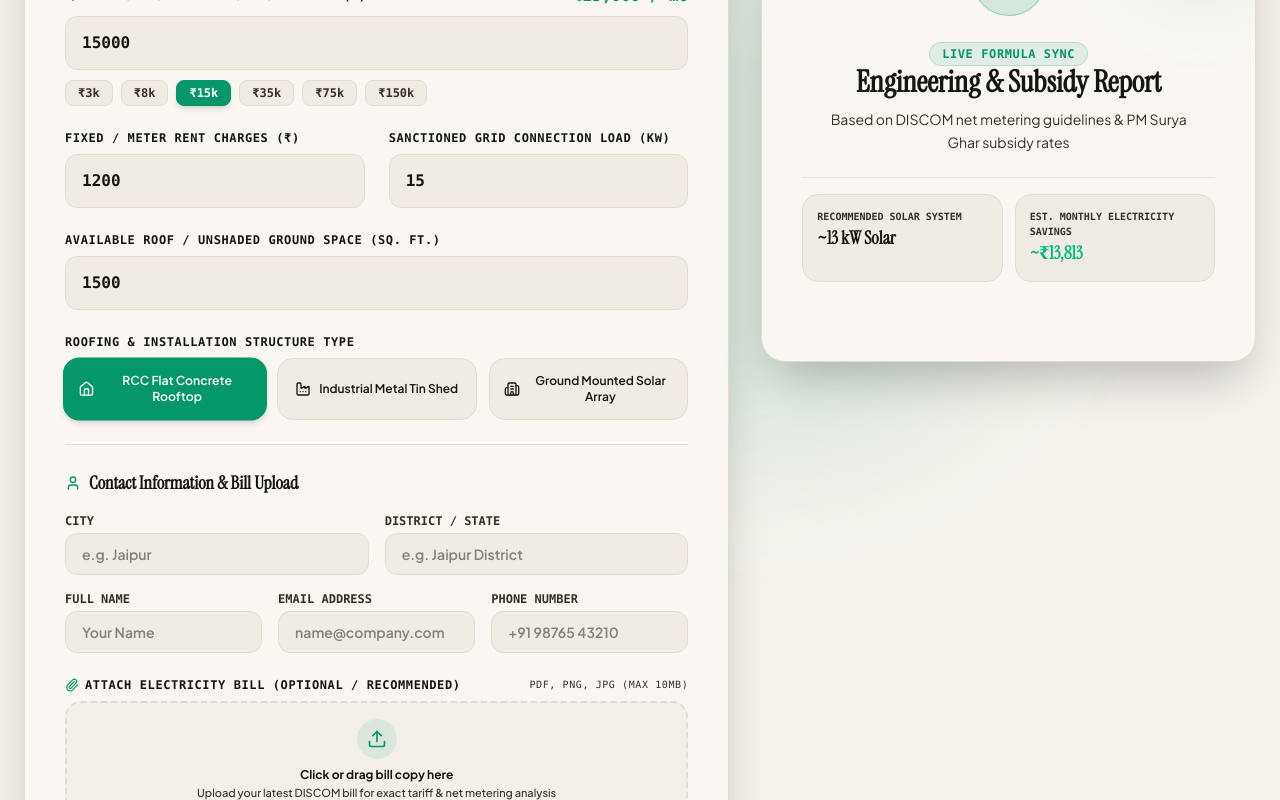
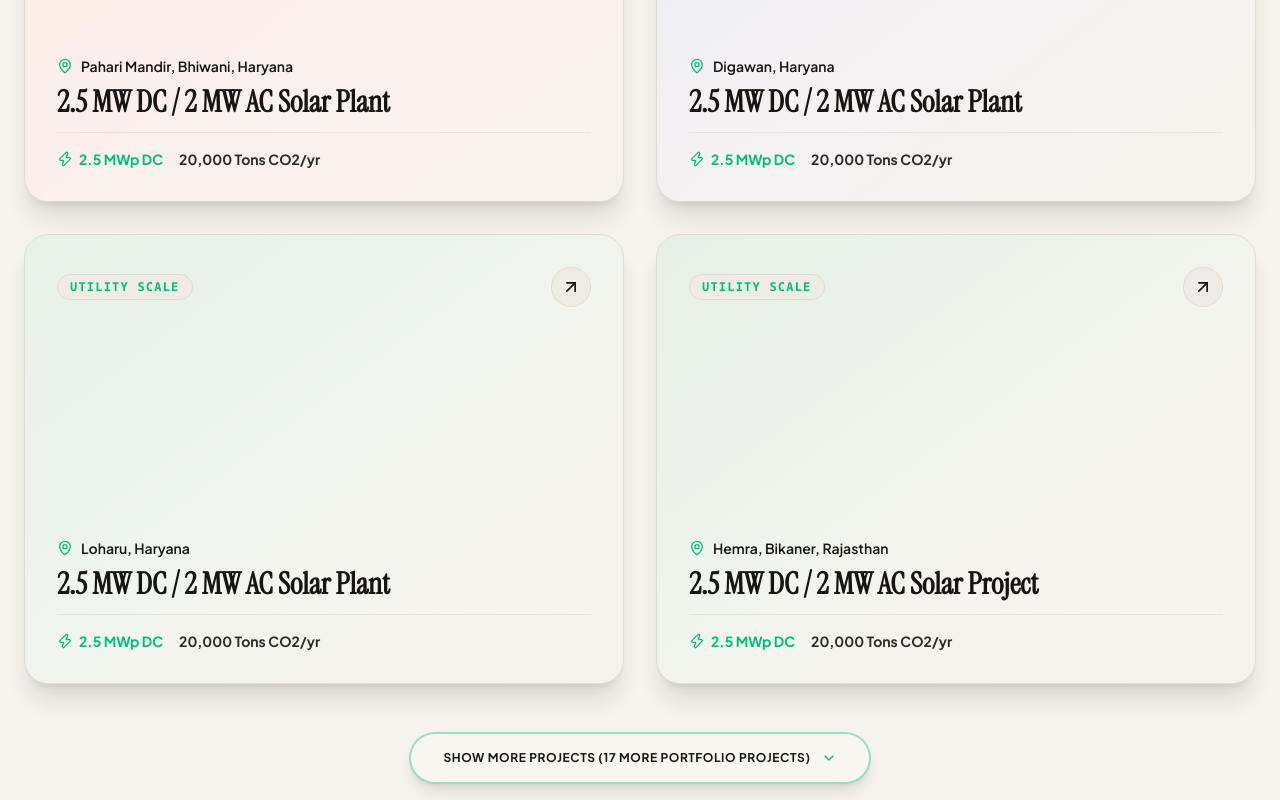
Before and after one commit to anshulbhrdwaj/PaaSolar, a Next.js app: page /en/projects/pm-kusum in a window 1280 px wide. Shown: the part 1580-2380 px from the top of the page. Built offline with nearby package versions, Linux system fonts and the light colour scheme.

Commit message:
feat: integrate dynamic project data and case study sections into project pages

```diff
--- a/src/app/[locale]/projects/ci/page.tsx
+++ b/src/app/[locale]/projects/ci/page.tsx
@@ -3,6 +3,7 @@
 import React from 'react';
 import { useTranslations } from 'next-intl';
 import { Navbar } from '@/components/ui/Navbar';
+import { CaseStudies } from '@/components/sections/CaseStudies';
 import { SolarCalculator } from '@/components/sections/SolarCalculator';
 import { Footer } from '@/components/sections/Footer';
 import { Building2, CheckCircle2 } from 'lucide-react';
@@ -86,6 +87,7 @@ export default function CIPage() {
         </div>
       </section>
 
+      <CaseStudies />
       <SolarCalculator />
       <Footer />
     </main>
--- a/src/app/[locale]/projects/ipp/page.tsx
+++ b/src/app/[locale]/projects/ipp/page.tsx
@@ -3,6 +3,7 @@
 import React from 'react';
 import { useTranslations } from 'next-intl';
 import { Navbar } from '@/components/ui/Navbar';
+import { CaseStudies } from '@/components/sections/CaseStudies';
 import { SolarCalculator } from '@/components/sections/SolarCalculator';
 import { Footer } from '@/components/sections/Footer';
 import { Factory, CheckCircle2 } from 'lucide-react';
@@ -86,6 +87,7 @@ export default function IPPPage() {
         </div>
       </section>
 
+      <CaseStudies />
       <SolarCalculator />
       <Footer />
     </main>
--- a/src/app/[locale]/projects/pm-kusum/page.tsx
+++ b/src/app/[locale]/projects/pm-kusum/page.tsx
@@ -3,6 +3,7 @@
 import React from 'react';
 import { useTranslations } from 'next-intl';
 import { Navbar } from '@/components/ui/Navbar';
+import { CaseStudies } from '@/components/sections/CaseStudies';
 import { SolarCalculator } from '@/components/sections/SolarCalculator';
 import { Footer } from '@/components/sections/Footer';
 import { Sprout, CheckCircle2 } from 'lucide-react';
@@ -86,6 +87,7 @@ export default function PMKusumPage() {
         </div>
       </section>
 
+      <CaseStudies />
       <SolarCalculator />
       <Footer />
     </main>
--- a/src/components/sections/CaseStudies.tsx
+++ b/src/components/sections/CaseStudies.tsx
@@ -2,7 +2,9 @@
 
 import React, { useState } from 'react';
 import { useTranslations } from 'next-intl';
-import { MapPin, Zap, ArrowUpRight, X } from 'lucide-react';
+import { MapPin, Zap, ArrowUpRight, X, ChevronDown, ChevronUp } from 'lucide-react';
+
+import projectsData from '@/data/projects.json';
 
 interface ProjectItem {
   id: string;
@@ -18,55 +20,17 @@ interface ProjectItem {
 export function CaseStudies() {
   const t = useTranslations('CaseStudies');
   const [filter, setFilter] = useState('all');
+  const [showAll, setShowAll] = useState(false);
   const [selectedProject, setSelectedProject] = useState<ProjectItem | null>(null);
 
-  const projects = [
-    {
-      id: 'project-1',
-      title: '50 MW Grid Utility Solar Park',
-      category: 'utility',
-      location: 'Bhadla, Rajasthan',
-      capacity: '50 MWp DC',
-      offset: '75,000 Tons CO2/yr',
-      desc: 'High-voltage grid interconnected utility solar plant supplying clean power to state electricity discom.',
-      bgGradient: 'from-amber-500/20 via-rose-500/10 to-bg-secondary',
-    },
-    {
-      id: 'project-2',
-      title: t('projects.1.title'),
-      category: 'ci',
-      location: t('projects.1.location'),
-      capacity: t('projects.1.capacity'),
-      offset: t('projects.1.offset'),
-      desc: t('projects.1.desc'),
-      bgGradient: 'from-blue-500/20 via-indigo-500/10 to-bg-secondary',
-    },
-    {
-      id: 'project-3',
-      title: t('projects.2.title'),
-      category: 'ci',
-      location: t('projects.2.location'),
-      capacity: t('projects.2.capacity'),
-      offset: t('projects.2.offset'),
-      desc: t('projects.2.desc'),
-      bgGradient: 'from-emerald-500/20 via-teal-500/10 to-bg-secondary',
-    },
-    {
-      id: 'project-4',
-      title: 'PM KUSUM Agricultural Solarization',
-      category: 'pmKusum',
-      location: 'Nashik, Maharashtra',
-      capacity: '12 MW Solar Pumps',
-      offset: '18,200 Tons CO2/yr',
-      desc: 'Dedicated solar feeder project powering agricultural water pump microgrids across rural farming clusters.',
-      bgGradient: 'from-accent-solar/20 via-accent-gold/10 to-bg-secondary',
-    },
-  ];
+  const projects: ProjectItem[] = projectsData;
 
   const filteredProjects =
     filter === 'all'
       ? projects
       : projects.filter((p) => p.category === filter);
+
+  const visibleProjects = showAll ? filteredProjects : filteredProjects.slice(0, 4);
 
   return (
     <section id="projects" className="py-24 bg-bg-secondary/40 border-t border-line">
@@ -90,7 +54,10 @@ export function CaseStudies() {
             {['all', 'ci', 'pmKusum', 'utility'].map((cat) => (
               <button
                 key={cat}
-                onClick={() => setFilter(cat)}
+                onClick={() => {
+                  setFilter(cat);
+                  setShowAll(false);
+                }}
                 className={`px-5 py-2.5 rounded-full text-xs font-bold uppercase tracking-wider transition-all duration-300 ${
                   filter === cat
                     ? 'bg-emerald-500 text-white shadow-[0_4px_14px_rgba(16,185,129,0.4)] scale-105'
@@ -105,7 +72,7 @@ export function CaseStudies() {
 
         {/* Gallery Grid */}
         <div className="grid grid-cols-1 md:grid-cols-2 gap-8">
-          {filteredProjects.map((project) => (
+          {visibleProjects.map((project) => (
             <div
               key={project.id}
               onClick={() => setSelectedProject(project)}
@@ -147,6 +114,27 @@ export function CaseStudies() {
             </div>
           ))}
         </div>
+
+        {/* Show More / Show Less Button */}
+        {filteredProjects.length > 4 && (
+          <div className="mt-12 text-center">
+            <button
+              onClick={() => setShowAll(!showAll)}
+              className="inline-flex items-center gap-2.5 px-8 py-4 rounded-full bg-bg-primary border-2 border-emerald-500/40 text-text-primary font-bold text-xs uppercase tracking-wider shadow-lg hover:border-emerald-500 hover:bg-emerald-500 hover:text-white transition-all duration-300 group"
+            >
+              <span>
+                {showAll
+                  ? 'Show Fewer Projects'
+                  : `Show More Projects (${filteredProjects.length - 4} More Portfolio Projects)`}
+              </span>
+              {showAll ? (
+                <ChevronUp className="w-4 h-4 text-emerald-500 group-hover:text-white transition-colors" />
+              ) : (
+                <ChevronDown className="w-4 h-4 text-emerald-500 group-hover:text-white transition-colors" />
+              )}
+            </button>
+          </div>
+        )}
       </div>
 
       {/* Case Study Detail Modal Overlay */}
--- /dev/null
+++ b/src/data/projects.json
@@ -0,0 +1,212 @@
+[
+  {
+    "id": "project-1",
+    "title": "2.5 MW DC / 2 MW AC Solar Plant",
+    "category": "utility",
+    "location": "Pahari Mandir, Bhiwani, Haryana",
+    "capacity": "2.5 MWp DC",
+    "offset": "20,000 Tons CO2/yr",
+    "desc": "Ground-mounted solar power plant delivering clean renewable power to state grid infrastructure.",
+    "bgGradient": "from-amber-500/20 via-rose-500/10 to-bg-secondary"
+  },
+  {
+    "id": "project-2",
+    "title": "2.5 MW DC / 2 MW AC Solar Plant",
+    "category": "utility",
+    "location": "Digawan, Haryana",
+    "capacity": "2.5 MWp DC",
+    "offset": "20,000 Tons CO2/yr",
+    "desc": "High-efficiency N-Type TOPCon ground solar plant synchronized with regional substation.",
+    "bgGradient": "from-blue-500/20 via-indigo-500/10 to-bg-secondary"
+  },
+  {
+    "id": "project-3",
+    "title": "2.5 MW DC / 2 MW AC Solar Plant",
+    "category": "utility",
+    "location": "Loharu, Haryana",
+    "capacity": "2.5 MWp DC",
+    "offset": "20,000 Tons CO2/yr",
+    "desc": "Large-scale grid-tied solar infrastructure generating high-yield clean energy.",
+    "bgGradient": "from-emerald-500/20 via-teal-500/10 to-bg-secondary"
+  },
+  {
+    "id": "project-4",
+    "title": "2.5 MW DC / 2 MW AC Solar Project",
+    "category": "utility",
+    "location": "Hemra, Bikaner, Rajasthan",
+    "capacity": "2.5 MWp DC",
+    "offset": "20,000 Tons CO2/yr",
+    "desc": "Desert ground-mounted solar installation with automated SCADA remote monitoring.",
+    "bgGradient": "from-accent-solar/20 via-accent-gold/10 to-bg-secondary"
+  },
+  {
+    "id": "project-5",
+    "title": "2.5 MW DC / 2 MW AC Solar Project",
+    "category": "utility",
+    "location": "Karpoorisar, Hanumangarh, Rajasthan",
+    "capacity": "2.5 MWp DC",
+    "offset": "20,000 Tons CO2/yr",
+    "desc": "Utility-scale ground solar plant with high irradiance optimization.",
+    "bgGradient": "from-purple-500/20 via-indigo-500/10 to-bg-secondary"
+  },
+  {
+    "id": "project-6",
+    "title": "1.1 MW DC / 0.9 MW AC Solar Plant",
+    "category": "ci",
+    "location": "Govindgarh, Alwar, Rajasthan",
+    "capacity": "1.1 MWp DC",
+    "offset": "8,000 Tons CO2/yr",
+    "desc": "Commercial solar project empowering regional distribution feeders.",
+    "bgGradient": "from-sky-500/20 via-blue-500/10 to-bg-secondary"
+  },
+  {
+    "id": "project-7",
+    "title": "1.3 MW DC / 1 MW AC Solar Plant",
+    "category": "ci",
+    "location": "Reni, Alwar, Rajasthan",
+    "capacity": "1.3 MWp DC",
+    "offset": "10,000 Tons CO2/yr",
+    "desc": "Turnkey industrial solar installation featuring high-efficiency TOPCon modules.",
+    "bgGradient": "from-amber-500/20 via-orange-500/10 to-bg-secondary"
+  },
+  {
+    "id": "project-8",
+    "title": "9.16 MW DC / 8 MW AC Mega Project",
+    "category": "ci",
+    "location": "BTM Bhiwani, Haryana",
+    "capacity": "9.16 MWp DC",
+    "offset": "70,000 Tons CO2/yr",
+    "desc": "Flagship industrial ground-mounted mega solar plant delivering enterprise power savings.",
+    "bgGradient": "from-emerald-500/20 via-green-500/10 to-bg-secondary"
+  },
+  {
+    "id": "project-9",
+    "title": "500 kW DC Ground Solar Project",
+    "category": "ci",
+    "location": "Bazpur, Uttarakhand",
+    "capacity": "500 kW DC",
+    "offset": "4,000 Tons CO2/yr",
+    "desc": "Ground-mounted solar project for Prem Ganga Infotech with net-metering grid export.",
+    "bgGradient": "from-teal-500/20 via-cyan-500/10 to-bg-secondary"
+  },
+  {
+    "id": "project-10",
+    "title": "500 kW DC Ground Solar Project",
+    "category": "ci",
+    "location": "Rudrapur, Uttarakhand",
+    "capacity": "500 kW DC",
+    "offset": "4,000 Tons CO2/yr",
+    "desc": "Ground-mounted solar plant for Maa Bhagwati Stones with DISCOM export synchronization.",
+    "bgGradient": "from-indigo-500/20 via-blue-500/10 to-bg-secondary"
+  },
+  {
+    "id": "project-11",
+    "title": "900 kW DC Industrial Tin Shed Solar",
+    "category": "ci",
+    "location": "Sirsa, Haryana",
+    "capacity": "900 kW DC",
+    "offset": "7,000 Tons CO2/yr",
+    "desc": "High-capacity metal tin-shed industrial rooftop solar array with grid export.",
+    "bgGradient": "from-rose-500/20 via-pink-500/10 to-bg-secondary"
+  },
+  {
+    "id": "project-12",
+    "title": "350 kW DC Captive Solar Project",
+    "category": "ci",
+    "location": "Khatima, Uttarakhand",
+    "capacity": "350 kW DC",
+    "offset": "2,400 Tons CO2/yr",
+    "desc": "Tin-shed captive rooftop solar plant powering Sukas Breweries & Beverages.",
+    "bgGradient": "from-yellow-500/20 via-amber-500/10 to-bg-secondary"
+  },
+  {
+    "id": "project-13",
+    "title": "160 kW DC Industrial Solar Project",
+    "category": "ci",
+    "location": "Nohar, Rajasthan",
+    "capacity": "160 kW DC",
+    "offset": "1,200 Tons CO2/yr",
+    "desc": "Tin-shed rooftop solar installation powering V.G Oil Mill operations.",
+    "bgGradient": "from-emerald-500/20 via-teal-500/10 to-bg-secondary"
+  },
+  {
+    "id": "project-14",
+    "title": "50 kW DC Glass Manufacturing Solar",
+    "category": "ci",
+    "location": "Firozabad, Uttar Pradesh",
+    "capacity": "50 kW DC",
+    "offset": "400 Tons CO2/yr",
+    "desc": "Rooftop solar installation powering Tirupati Glass manufacturing facility.",
+    "bgGradient": "from-blue-500/20 via-sky-500/10 to-bg-secondary"
+  },
+  {
+    "id": "project-15",
+    "title": "330 kW DC Dairy Industry Solar",
+    "category": "ci",
+    "location": "Jaipur, Rajasthan",
+    "capacity": "330 kW DC",
+    "offset": "2,400 Tons CO2/yr",
+    "desc": "Tin-shed industrial solar installation for Dev Milk Foods Pvt Ltd.",
+    "bgGradient": "from-indigo-500/20 via-purple-500/10 to-bg-secondary"
+  },
+  {
+    "id": "project-16",
+    "title": "500 kW DC Stone Crusher Ground Solar",
+    "category": "ci",
+    "location": "Udaipur, Rajasthan",
+    "capacity": "500 kW DC",
+    "offset": "4,400 Tons CO2/yr",
+    "desc": "Heavy-duty ground-mounted solar plant powering New Ekling Nath Crusher.",
+    "bgGradient": "from-amber-500/20 via-orange-500/10 to-bg-secondary"
+  },
+  {
+    "id": "project-17",
+    "title": "110 kW DC Agro Industrial Solar",
+    "category": "ci",
+    "location": "Pallu, Rajasthan",
+    "capacity": "110 kW DC",
+    "offset": "800 Tons CO2/yr",
+    "desc": "Tin-shed solar system for Vikas Agro Industries with grid export.",
+    "bgGradient": "from-green-500/20 via-emerald-500/10 to-bg-secondary"
+  },
+  {
+    "id": "project-18",
+    "title": "100 kW DC Industrial Solar Project",
+    "category": "ci",
+    "location": "Udaipur, Rajasthan",
+    "capacity": "100 kW DC",
+    "offset": "800 Tons CO2/yr",
+    "desc": "Industrial tin-shed solar installation for Mahendra Singhvi Enterprise.",
+    "bgGradient": "from-cyan-500/20 via-blue-500/10 to-bg-secondary"
+  },
+  {
+    "id": "project-19",
+    "title": "1.3 MW DC Distillery Solar Power",
+    "category": "ci",
+    "location": "Beri, Haryana",
+    "capacity": "1.3 MW DC",
+    "offset": "10,300 Tons CO2/yr",
+    "desc": "Dual 500 kW export & 500 kW captive tin-shed solar array for ADS Spirits Pvt Ltd.",
+    "bgGradient": "from-red-500/20 via-rose-500/10 to-bg-secondary"
+  },
+  {
+    "id": "project-20",
+    "title": "180 kW DC Resort Hospitality Solar",
+    "category": "ci",
+    "location": "Kaladungi, Nainital, Uttarakhand",
+    "capacity": "180 kW DC",
+    "offset": "1,500 Tons CO2/yr",
+    "desc": "Rooftop solar installation powering Trinantara Resort & Spa.",
+    "bgGradient": "from-teal-500/20 via-emerald-500/10 to-bg-secondary"
+  },
+  {
+    "id": "project-21",
+    "title": "400 kW DC Industrial Glass Solar",
+    "category": "ci",
+    "location": "Dehradun, Uttarakhand",
+    "capacity": "400 kW DC",
+    "offset": "3,200 Tons CO2/yr",
+    "desc": "Rooftop solar system powering Verma Toughened Glass Pvt Ltd.",
+    "bgGradient": "from-indigo-500/20 via-violet-500/10 to-bg-secondary"
+  }
+]
```
Also changed, not shown: 1 other file (tests, documents, lock files or other folders).
